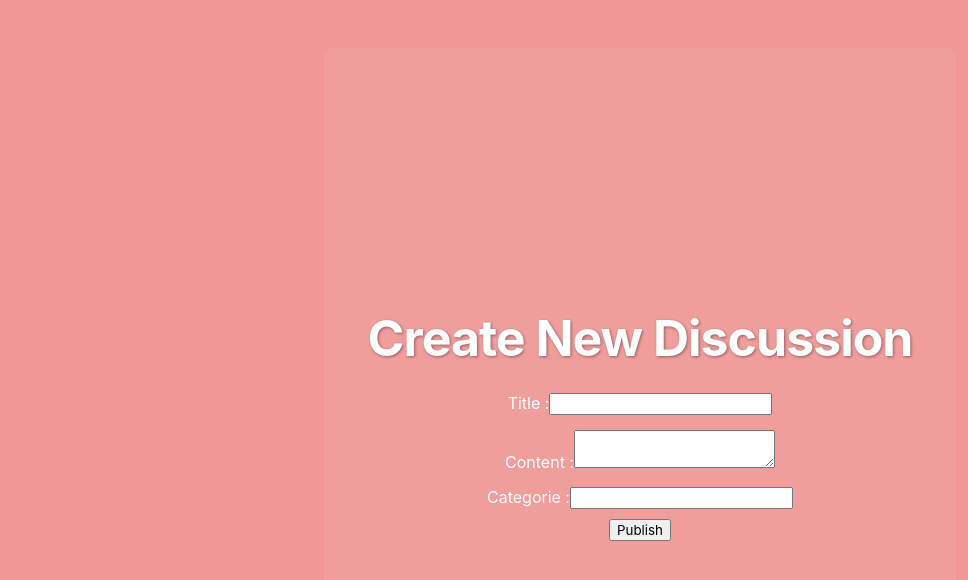
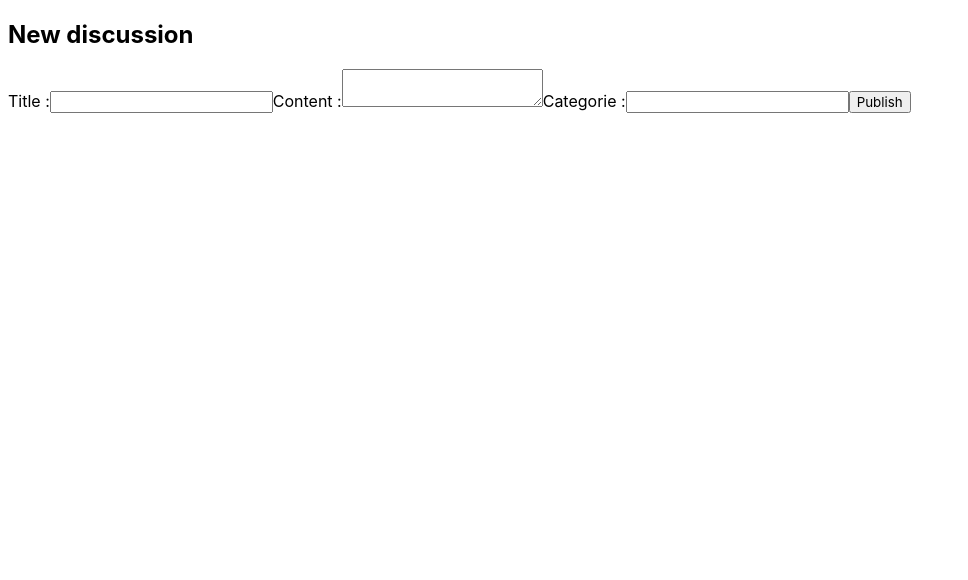
Before and after one commit to ayasqualli/Forum-App, a Vue app: page /new-discussion in a window 1280 px wide. Shown: the top 580 px of the page, without its empty margins (0-968 px from the left). Built offline with nearby package versions, Linux system fonts and the light colour scheme; no server answers; sample sign-in values are in the browser's storage.

Commit message:
commit the project

```diff
--- a/src/components/NewDiscussionForm.vue
+++ b/src/components/NewDiscussionForm.vue
@@ -1,148 +1,65 @@
 <template>
-  <div class="whole">
-    <div class="page-container"></div>
-    <div class="flex-container">
-      <div class="form-container">
-        <form class="form" @submit.prevent="submitDiscussion">
-          <div class="title">
-            <h1>Create New Discussion</h1>
-          </div>
-          <div class="form-group">
+  <div class="new-discussion-form">
+    <h2>New discussion</h2>
+    <form @submit.prevent="submitDiscussion">
       <label>Title :</label>
       <input v-model="title" required />
-          </div>
-          <div class="form-group">
+
       <label>Content :</label>
       <textarea v-model="content" required></textarea>
-          </div>
 
-          <div class="form-group">
       <label>Categorie :</label>
       <input v-model="categorie" required />
-          </div>
 
       <button type="submit">Publish</button>
     </form>
-      </div>
-    </div>
   </div>
 </template>
 
 <script>
 import { db, auth } from "../firebase-config";
-import { collection, addDoc, serverTimestamp, updateDoc } from "firebase/firestore";
+import { collection, addDoc, serverTimestamp } from "firebase/firestore";
 
 export default {
-  name: "NewDiscussion",
   data() {
     return {
       title: "",
       content: "",
-      categorie: "",
+      categorie: ""
     };
   },
   methods: {
     async submitDiscussion() {
-      console.log("Starting discussion submission..."); // Debug log
       const user = auth.currentUser;
-
+      console.log(user);
       if (!user) {
-        console.warn("No user found, redirecting to login"); // Debug log
           alert("You have to be logged in to create a discussion.");
           this.$router.push("/login");
           return;
       }
 
       try {
-        console.log("Creating discussion document..."); // Debug log
-        const docRef = await addDoc(collection(db, "discussions"), {
+        await addDoc(collection(db, "discussions"), {
+
+
+
           date_de_creation: new Date().toISOString(),
           categorie: this.categorie,
           titre: this.title,
           contenu: this.content,
-          userId: user.uid,
+          id: user.uid,
           auteur: user.displayName || "Anonyme",
-          createdAt: serverTimestamp(),
+          createdAt: serverTimestamp()
         });
-
-        // Update the document to add the discussionId
-        await updateDoc(docRef, {
-          discussionId: docRef.id
-        });
-
-        console.log("Discussion created with ID:", docRef.id); // Debug log
         alert("Discussion created !");
         this.title = "";
         this.content = "";
         this.$router.push("/");
       } catch (error) {
-        console.error("Error creating discussion:", error); // Enhanced error log
+        console.error("Error :", error);
         alert("Error!");
       }
-    },
-  },
+    }
+  }
 };
 </script>
-
-<style scoped>
-.whole {
-  overflow: hidden;
-  color: white;
-}
-
-.page-container {
-  position: absolute;
-  overflow: hidden;
-  width: 110%;
-  height: 120%;
-  top: -10%;
-  left: -10%;
-  background-color: rgb(243, 151, 149);
-}
-
-.flex-container {
-  display: flex;
-  flex-direction: column;
-  align-items: center;
-  justify-content: center;
-  text-align: center;
-  min-height: 100vh;
-
-}
-
-.form-container {
-  width: 50%;
-  min-height: 90vh;
-  display: flex;
-  flex-direction: column;
-  background-color: rgba(216, 216, 216, 0.1);
-  backdrop-filter: blur(400%);
-  -webkit-backdrop-filter: blur (400%);
-  align-items: center;
-  justify-content: center;
-  border-radius: 8px;
-  position: relative;
-  overflow: hidden;
-}
-
-.form {
-  width: 100%;
-}
-
-h1 {
-  font-size: 50px;
-  font-weight: 700;
-  align-items: center;
-  justify-content: center;
-  color: white;
-  letter-spacing: -1px;
-  margin-bottom: 20px;
-  text-shadow: 1px 1px 3px rgb(0, 0, 0, 0.4);
-}
-
-.form-group {
-  margin: 5px 0;
-  padding: 5px;
-}
-
-</style>
--- a/src/components/UserProfile.vue
+++ b/src/components/UserProfile.vue
@@ -15,10 +15,10 @@
     </form>
   </div>
 </template>
-
 <script>
 import { db, auth } from "../firebase-config";
 import { doc, getDoc, updateDoc } from "firebase/firestore";
+import { onAuthStateChanged } from "firebase/auth";
 
 export default {
   data() {
@@ -31,25 +31,35 @@ export default {
     };
   },
   created() {
-    this.fetchUserData();
+    this.waitForUser();
   },
   methods: {
-    async fetchUserData() {
-      const user = auth.currentUser;
-      if (user) {
-        const docRef = doc(db, "users", user.uid);
-        const docSnap = await getDoc(docRef);
-        if (docSnap.exists()) {
-          this.userData = docSnap.data();
+    waitForUser() {
+      onAuthStateChanged(auth, async (user) => {
+        if (user) {
+          const docRef = doc(db, "users", user.uid);
+          const docSnap = await getDoc(docRef);
+          if (docSnap.exists()) {
+            this.userData = {
+              ...docSnap.data(),
+              email: user.email, // just in case it's not in Firestore
+            };
+          }
+        } else {
+          console.warn("User not logged in.");
+          this.$router.push("/login");
         }
-      }
+      });
     },
     async updateProfile() {
       const user = auth.currentUser;
       if (user) {
         const docRef = doc(db, "users", user.uid);
-        await updateDoc(docRef, this.userData);
-        alert("Updated Profile");
+        await updateDoc(docRef, {
+          name: this.userData.name,
+          bio: this.userData.bio,
+        });
+        alert("Profile updated.");
         this.$router.push("/");
       }
     }
--- a/src/firebase-config.js
+++ b/src/firebase-config.js
@@ -9,7 +9,7 @@ import {
   confirmPasswordReset,
 } from "firebase/auth";
 
-import { getAuth, createUserWithEmailAndPassword, signInWithEmailAndPassword, GoogleAuthProvider, signInWithPopup } from "firebase/auth";
+import { getAuth, createUserWithEmailAndPassword, signInWithEmailAndPassword, GoogleAuthProvider, signInWithPopup, updateProfile , setPersistence, browserSessionPersistence  } from "firebase/auth";
 
 // Your web app's Firebase configuration
 const firebaseConfig = {
@@ -31,14 +31,20 @@ const googleProvider = new GoogleAuthProvider();
 
 
 // Function for email/password registration
-const registerWithEmailAndPassword = async (email, password) => {
-    if (!email || !password) {
-      console.error("Email and password must be provided.");
-      throw new Error("Email and password are required.");
+const registerWithEmailAndPassword = async (email, password, username) => {
+    if (!email || !password ||!username) {
+      console.error("Email, password and username must be provided.");
+      throw new Error("All fields are required.");
     }
     try {
       const userCredential = await createUserWithEmailAndPassword(auth, email, password);
-      return userCredential.user;
+      const user = userCredential.user;
+
+      await updateProfile(user, {
+        displayName: username,
+      });
+      console.log("User registered with display name:", user.displayName);
+      return user;
     } catch (error) {
       console.error("Error registering user:", error);
       throw error;
@@ -52,6 +58,7 @@ const loginWithEmailAndPassword = async (email, password) => {
       throw new Error("Email and password are required.");
     }
     try {
+      await setPersistence(auth, browserSessionPersistence);
       const userCredential = await signInWithEmailAndPassword(auth, email, password);
       return userCredential.user;
     } catch (error) {
--- a/src/views/LoginView.vue
+++ b/src/views/LoginView.vue
@@ -31,6 +31,8 @@
 
 <script>
 import { loginWithEmailAndPassword } from "../firebase-config";
+import {auth, db} from "../firebase-config";
+import { doc, getDoc } from "firebase/firestore"; // make sure you imported these at the top
 
 export default {
   name: 'LoginView',
@@ -44,8 +46,16 @@ export default {
     async loginUser() {
       console.log('Attempting to login with email:', this.email);
       try {
-        const userCredential = await loginWithEmailAndPassword(this.email, this.password);
-        console.log('Login successful, user:', userCredential.user);
+         await loginWithEmailAndPassword(this.email, this.password);
+        const userDocRef = doc(db, "users", auth.currentUser.uid);
+        const userDocSnap = await getDoc(userDocRef);
+
+        if (userDocSnap.exists()) {
+          console.log("Login successful, user:", userDocSnap.data().username);
+        } else {
+          console.log("No such user document found.");
+        }
+
         this.$router.push("/Profile");
       } catch (error) {
         console.error('Login error:', error);
--- a/src/views/SignupView.vue
+++ b/src/views/SignupView.vue
@@ -81,7 +81,7 @@ export default {
 
       try {
         // Create user in Firebase Auth
-        const user = await registerWithEmailAndPassword(this.email, this.password);
+        const user = await registerWithEmailAndPassword(this.email, this.password, this.username);
 
         // Create Firestore user document
         await setDoc(doc(db, "users", user.uid), {
```
Lines whose indentation alone changed are shown as unchanged.
